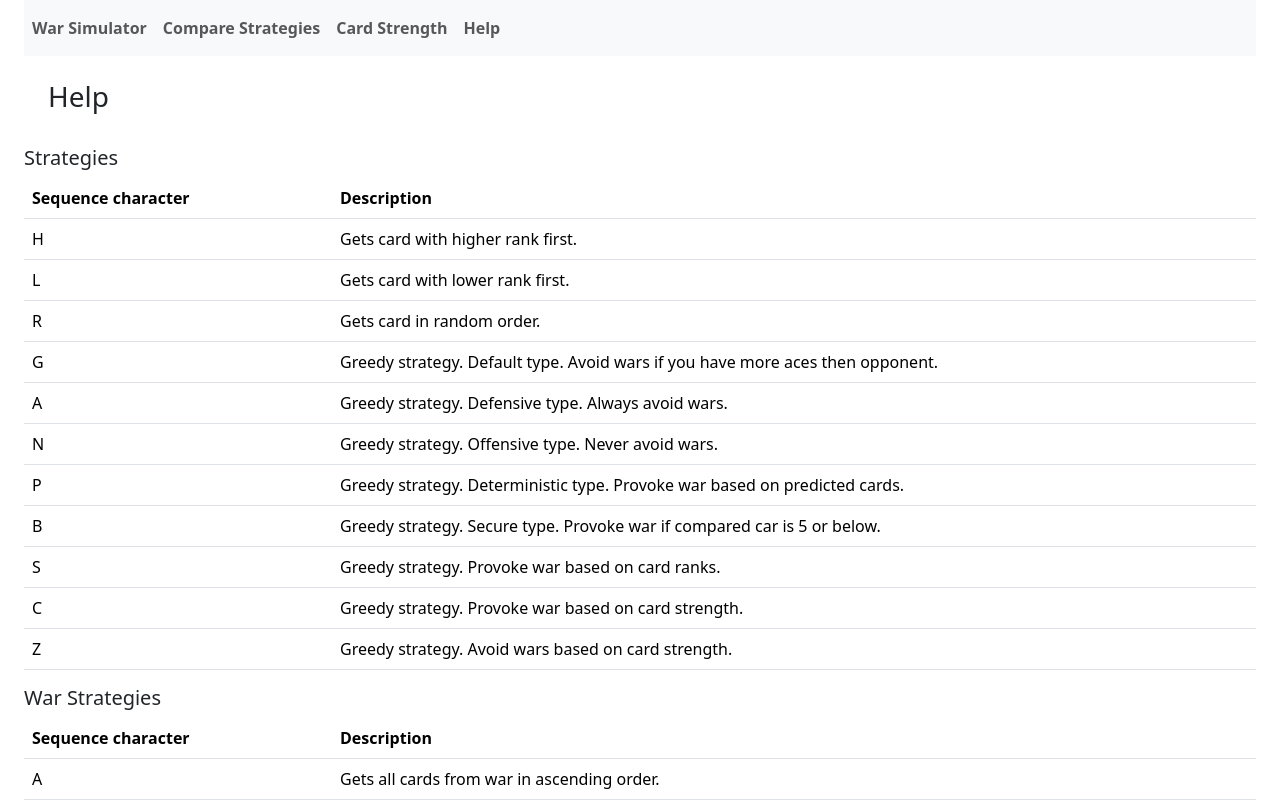
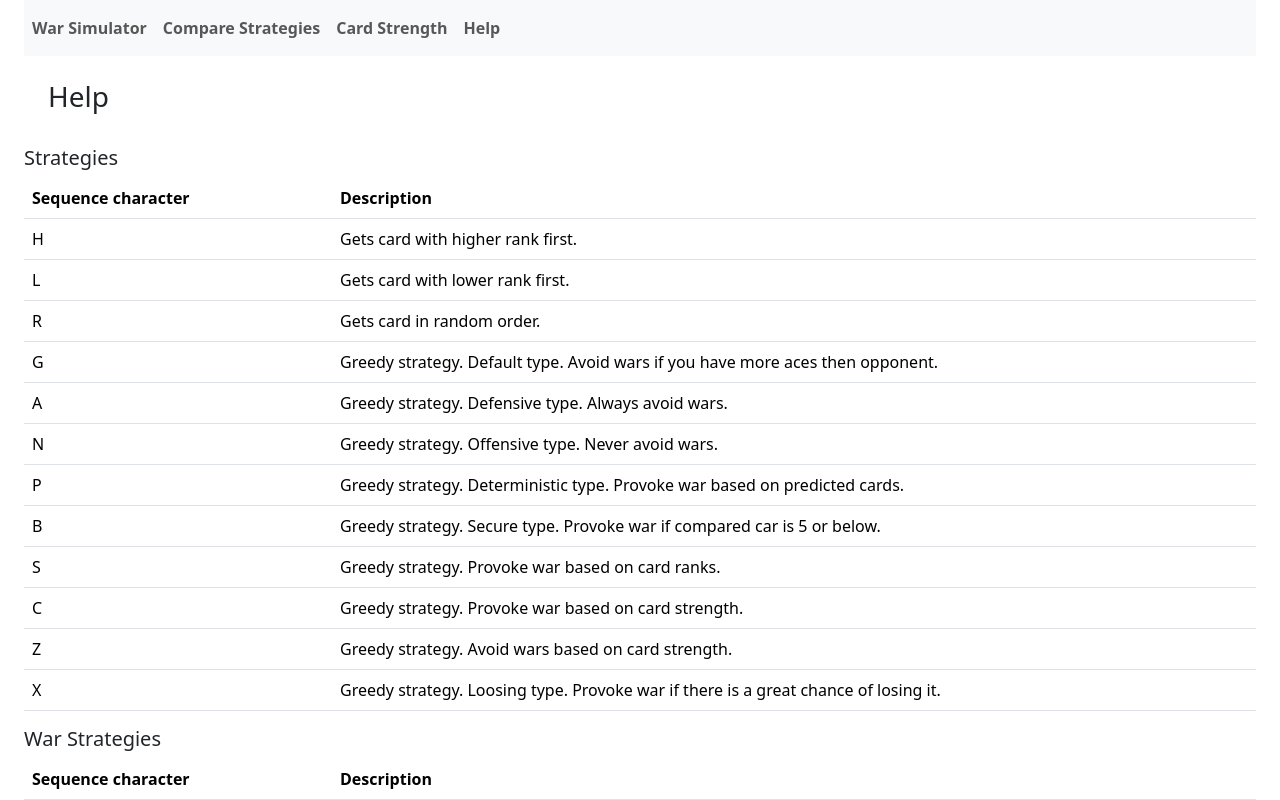
Before and after one commit to przemekKurek/magisterka-frontend, an Angular app: page /help in a window 1280 px wide. Shown: the top 800 px of the page. Built offline with nearby package versions, Linux system fonts and the light colour scheme.

Commit message:
help fix

```diff
--- a/src/app/help/help/help.component.ts
+++ b/src/app/help/help/help.component.ts
@@ -1,4 +1,4 @@
-import { Component, OnInit } from '@angular/core';
+import {Component} from '@angular/core';
 import {Help} from "./help.model";
 
 @Component({
@@ -6,9 +6,10 @@ import {Help} from "./help.model";
   templateUrl: './help.component.html',
   styleUrls: ['./help.component.css']
 })
-export class HelpComponent implements OnInit {
+export class HelpComponent {
 
-  constructor() { }
+  constructor() {
+  }
 
   helpList = [new Help('H', 'Gets card with higher rank first.'),
     new Help('L', 'Gets card with lower rank first.'),
@@ -21,14 +22,12 @@ export class HelpComponent implements OnInit {
     new Help('S', 'Greedy strategy. Provoke war based on card ranks.'),
     new Help('C', 'Greedy strategy. Provoke war based on card strength.'),
     new Help('Z', 'Greedy strategy. Avoid wars based on card strength.'),
-        ]
+    new Help('X', 'Greedy strategy. Loosing type. Provoke war if there is a great chance of losing it.'),
+  ]
 
   helpWarList = [new Help('A', 'Gets all cards from war in ascending order.'),
     new Help('D', 'Gets all cards from war in descending order.'),
     new Help('R', 'Gets all cards from war in random order.'),
   ]
 
-  ngOnInit(): void {
-  }
-
 }
--- a/src/app/war/compare-table/compare-table.component.ts
+++ b/src/app/war/compare-table/compare-table.component.ts
@@ -1,7 +1,6 @@
-import {AfterViewInit, Component, ElementRef, OnInit, ViewChild} from '@angular/core';
+import {Component} from '@angular/core';
 import {PlayersStrategyDTO, Statistics} from "../rest/statisctics";
 import {RestWarService} from "../rest/rest-war.service";
-import { Chart } from 'chart.js';
 
 
 @Component({
@@ -57,7 +56,6 @@ export class CompareTableComponent {
     }
     return ''
   }
-
   getSecondPlayerStrategy(playersStrategyDTO: PlayersStrategyDTO): string {
     if (playersStrategyDTO != null) {
       return playersStrategyDTO.secondPlayerStrategySequence;
```
